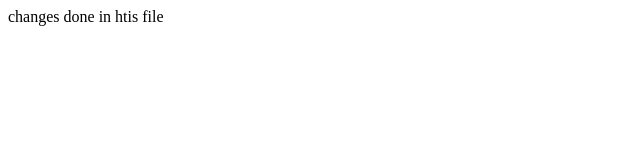
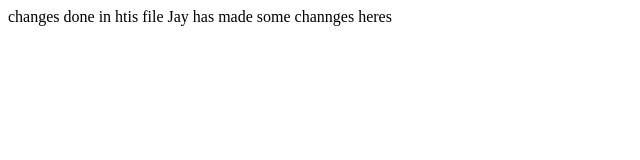
Before and after one commit to aadarshahebsingh/github-tutorial, a plain HTML site: page index.html in a window 1280 px wide. Shown: the whole page, without its empty margins (0-640 px from the left). Drawn offline with Linux system fonts and the light colour scheme.

Commit message:
Update index.html
sajkfnjksakn

```diff
--- a/index.html
+++ b/index.html
@@ -8,5 +8,6 @@
 <body>
     <!-- starting point -->
     changes done in htis file
+    Jay has made some channges heres
 </body>
 </html>
```
